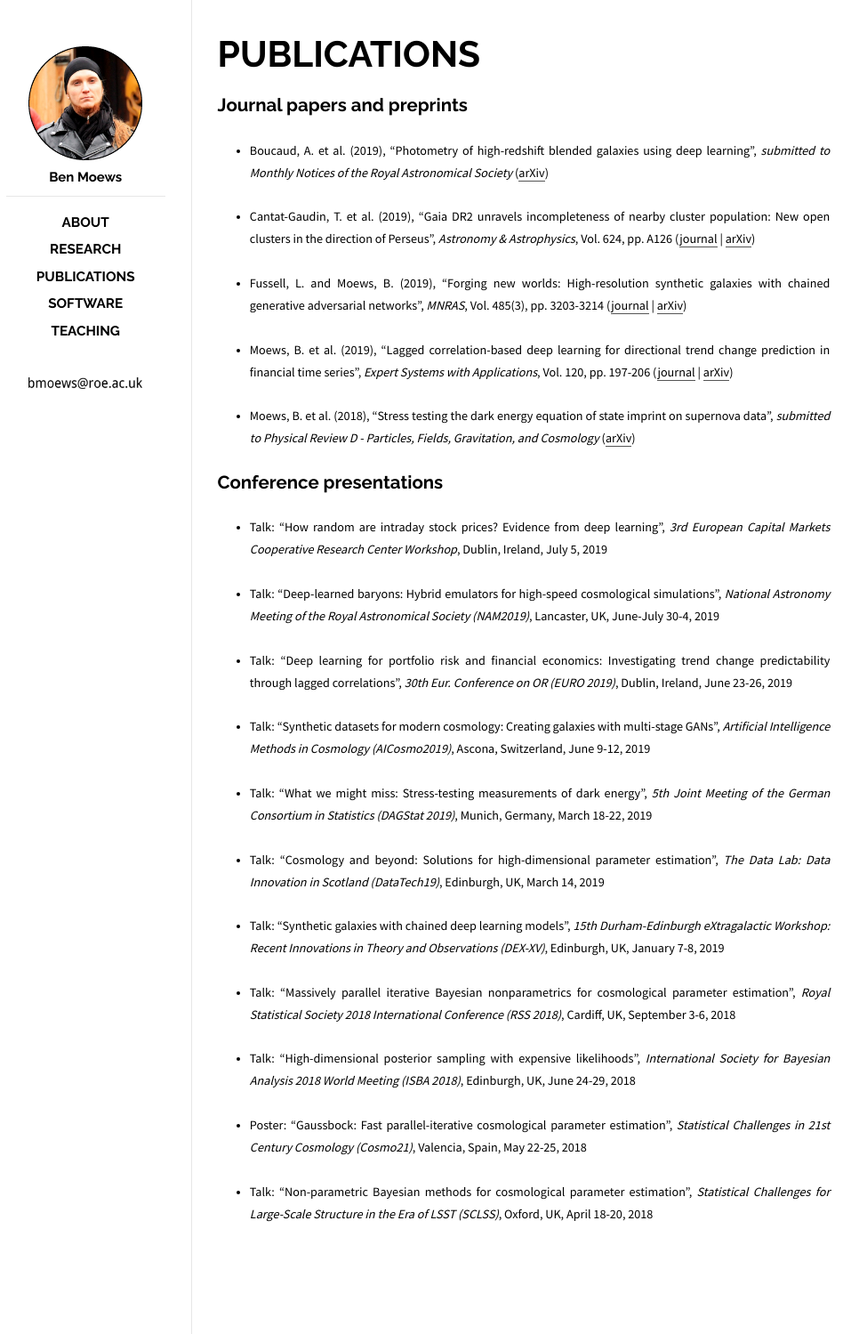
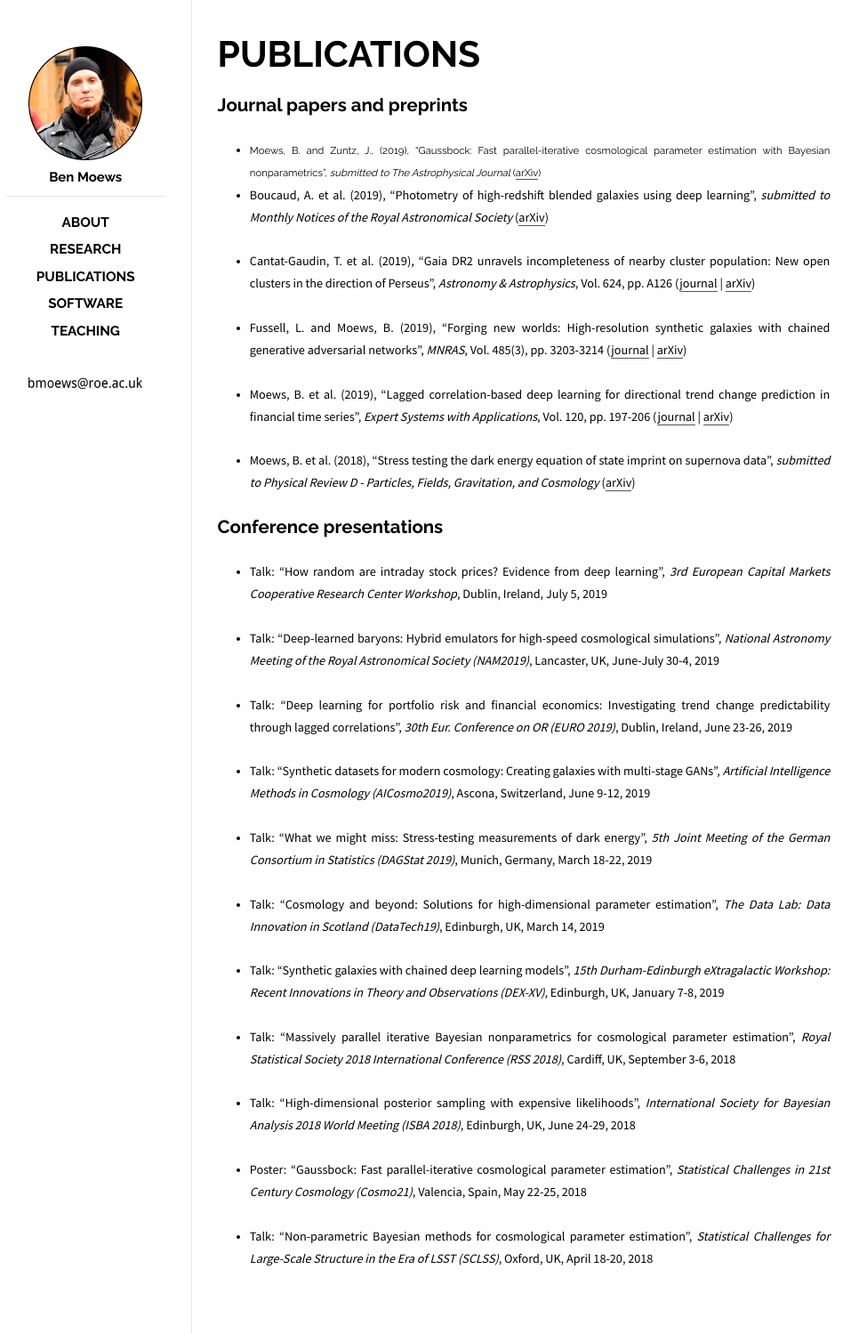
Before and after one commit to moews/moews.github.io, a Jekyll site: the page built from _posts/2017-03-25-publications.md, in a window 1280 px wide. Shown: the whole page at 89% size, without its empty margins (143-1109 px from the left). Built offline with Jekyll 4.4.1, drawn with Linux system fonts in a browser that asks for light colours.

Commit message:
Update 2017-03-25-publications.md

```diff
--- a/_posts/2017-03-25-publications.md
+++ b/_posts/2017-03-25-publications.md
@@ -10,7 +10,7 @@
 
 <!--<small>Giblin, B. et al. (2019), "On the road to per cent level accuracy II: Non-linear calibration for arbitrary cosmologies", _submitted to Monthly Notices of the Royal Astronomical Society_</small>-->
 
-<!--* <small>Moews, B. and Zuntz, J., (2019), "Gaussbock: Fast parallel-iterative cosmological parameter estimation with Bayesian nonparametrics", _submitted to The Astrophysical Journal_</small>-->
+* <small>Moews, B. and Zuntz, J., (2019), "Gaussbock: Fast parallel-iterative cosmological parameter estimation with Bayesian nonparametrics", _submitted to The Astrophysical Journal_ ([arXiv](https://arxiv.org/abs/1905.09800))</small>
 
 <!--* <small>Moews, B. and Ibikunle, G., (2019), "Predictive intraday correlations in stable and volatile market environments: Evidence from deep learning", _submitted to Quantitative Finance_</small>-->
 
```
